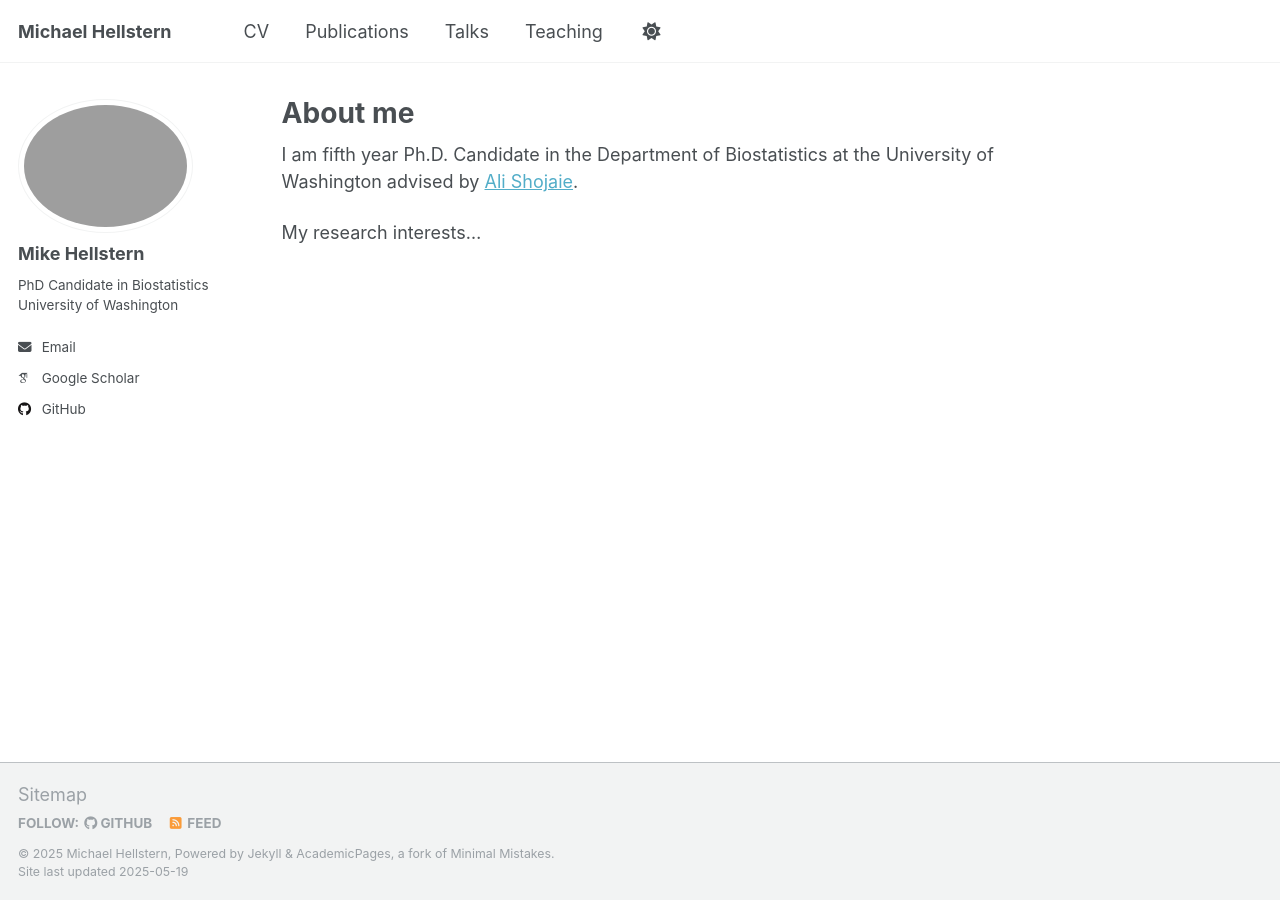
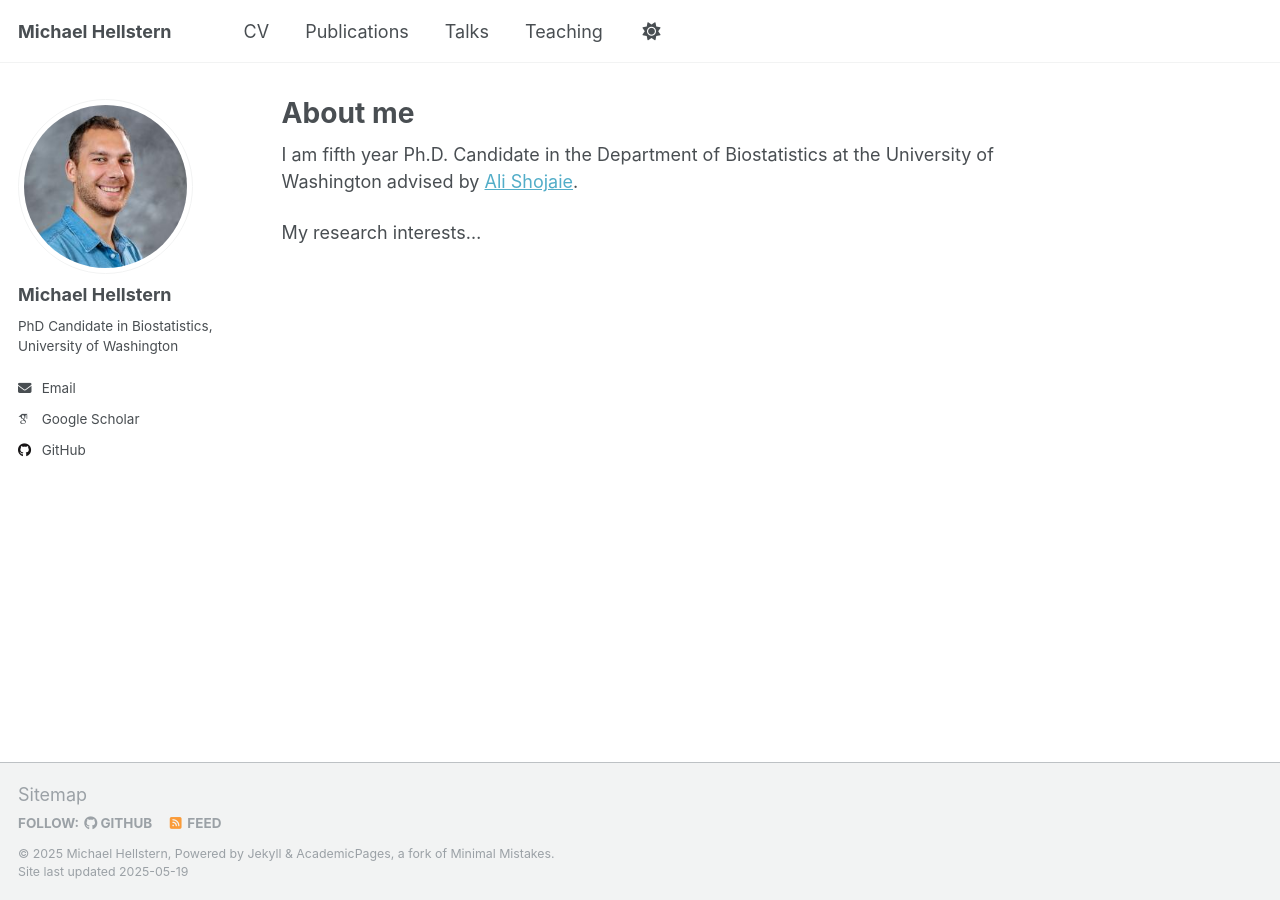
Before and after one commit to mikehellstern/mikehellstern.github.io, a Jekyll site: the page built from _pages/about.md, in a window 1280 px wide. Built offline with Jekyll 4.4.1, drawn with Linux system fonts in a browser that asks for light colours; some web fonts are replaced.

```diff
--- a/_config.yml
+++ b/_config.yml
@@ -22,10 +22,10 @@ repository               : "academicpages/academicpages.github.io"
 #               Additional customization can be done by editing /_includes/author-profile.html
 author:
   # Biographic information
-  avatar           : "mikehellstern.png"
-  name             : "Mike Hellstern"
+  avatar           : "mikehellstern.jpg"
+  name             : "Michael Hellstern"
   pronouns         : # example: "she/her"
-  bio              : "PhD Candidate in Biostatistics\nUniversity of Washington"
+  bio              : "PhD Candidate in Biostatistics, University of Washington"
   location         :
   employer         :
   uri              :
```
Also changed, not shown: _pages/publications.html (deleted, +0 -33 lines), _pages/talks.html (deleted, +0 -16 lines), _pages/teaching.html (deleted, +0 -12 lines).
